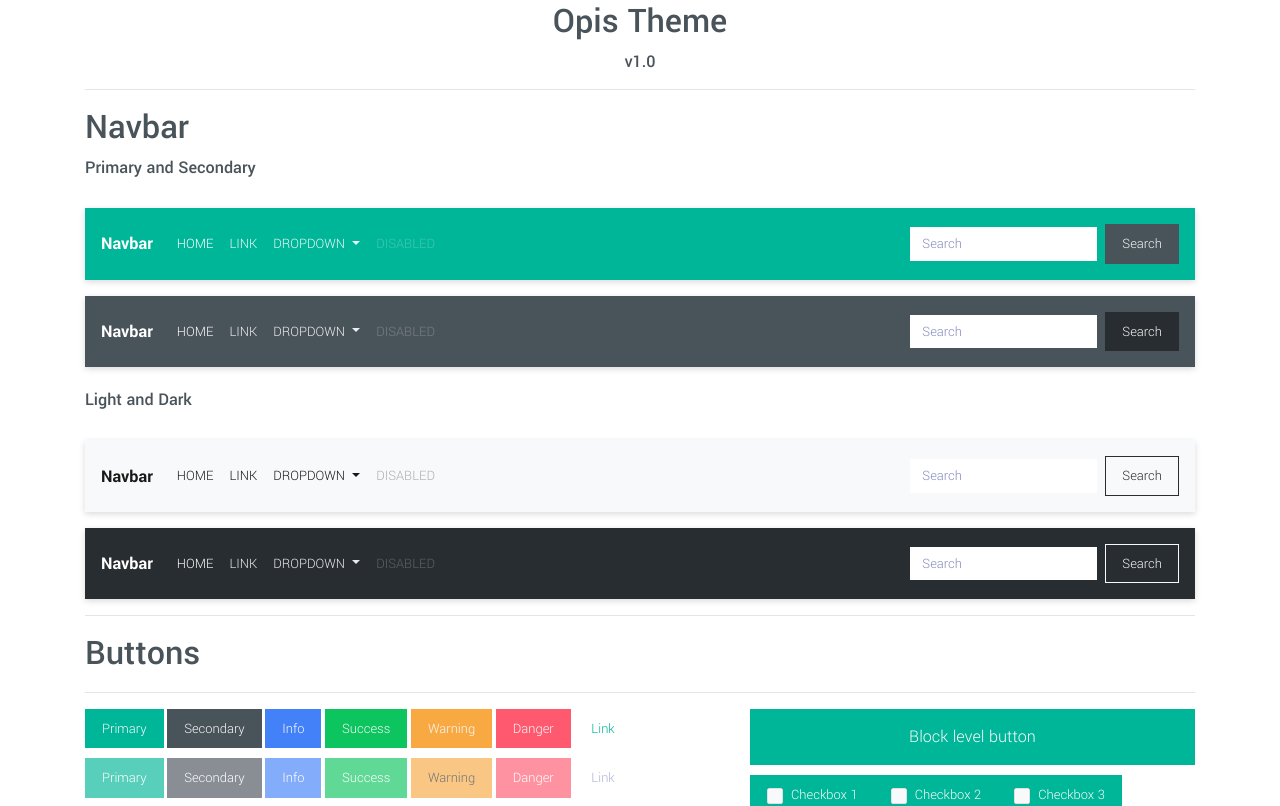
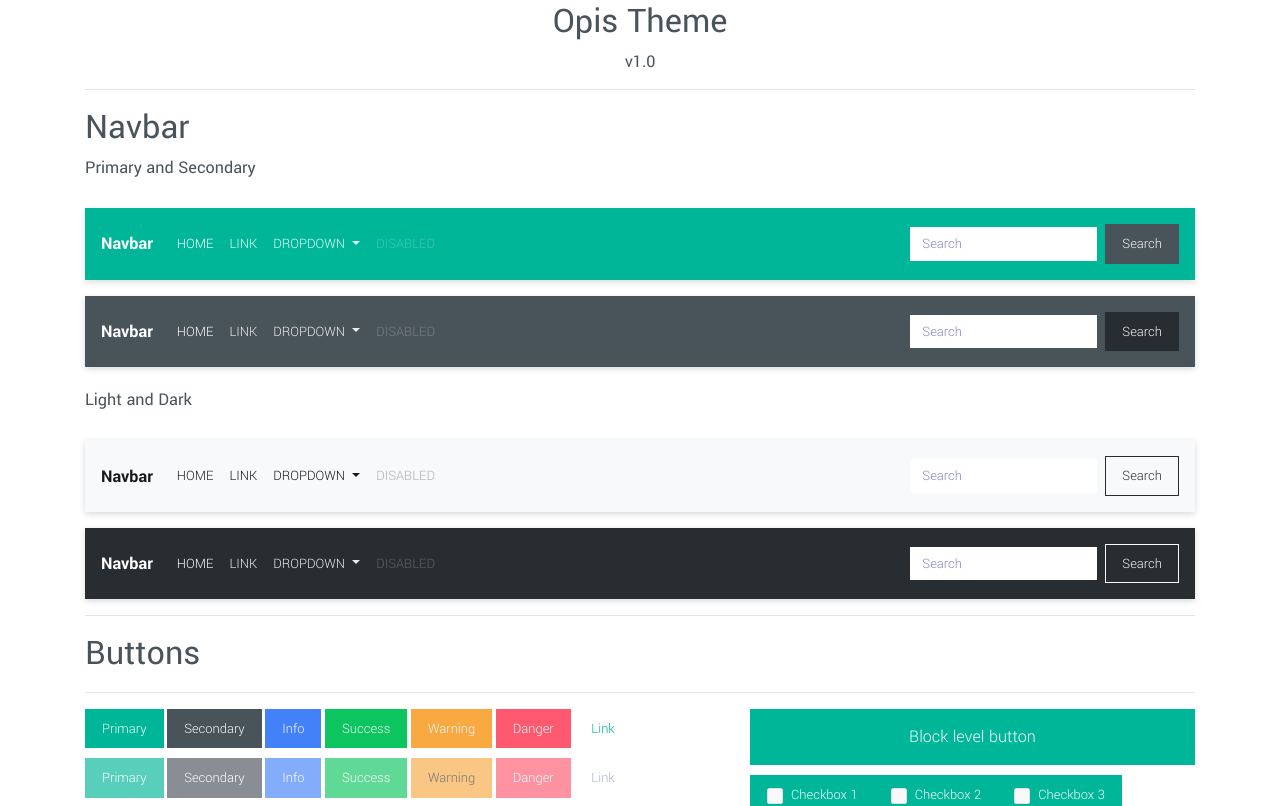
Before and after one commit to CristianSarca/opis, a website: page index.html in a window 1280 px wide. Shown: the top 806 px of the page. Drawn offline with nearby package versions, Linux system fonts and the light colour scheme.

Commit message:
changed the font weight for headings from 500 to 400

```diff
--- a/scss/_custom.scss
+++ b/scss/_custom.scss
@@ -5,7 +5,7 @@ Author: Cristian Sarca
 GitHub: cristiansarca.github.io
 =============================================================*/
 
-@import url('https://fonts.googleapis.com/css?family=Yantramanav:100,300,500,700');
+@import url('https://fonts.googleapis.com/css?family=Yantramanav:100,300,400,500,700');
 
 
 ::selection {
--- a/scss/_variables.scss
+++ b/scss/_variables.scss
@@ -57,7 +57,7 @@ $font-weight-light:           100 !default;
 $font-weight-normal:          300 !default;
 $font-weight-bold:            700 !default;
 
-$headings-font-weight:        500 !default;
+$headings-font-weight:        400 !default;
 
 // Spacing
 
```
Also changed, not shown: css/bootstrap.css, css/bootstrap.min.css.
